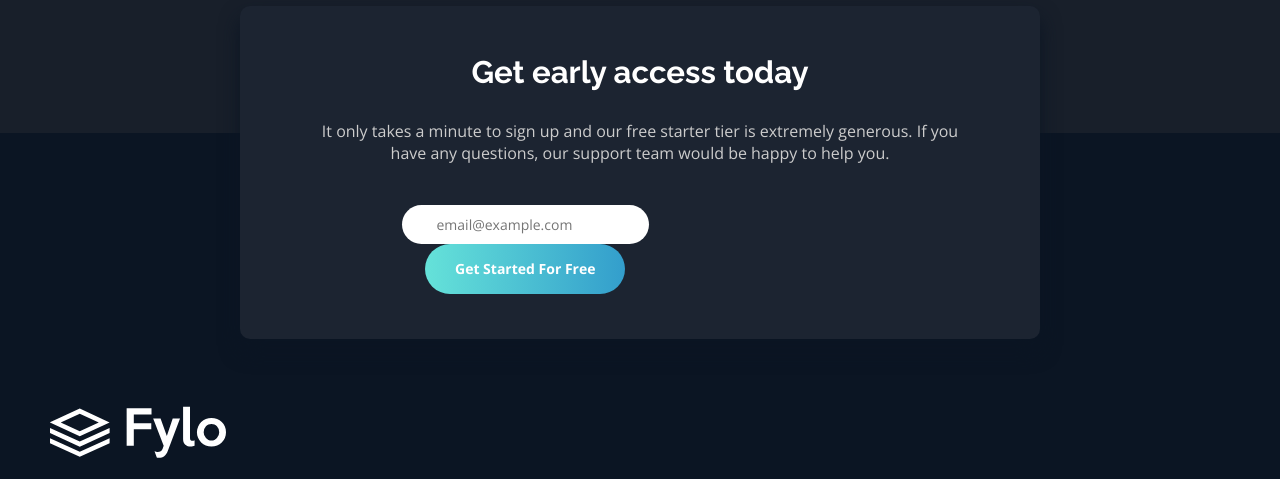
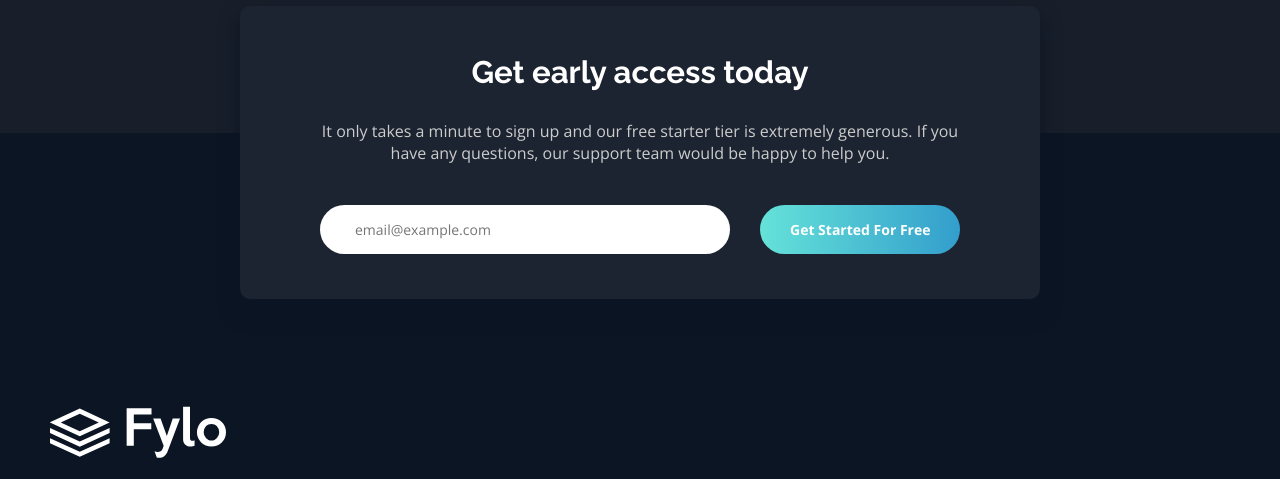
Before and after one commit to Eyoatam/Frontend-Mentor-Fylo-landing-page, a plain HTML site: page index.html in a window 1280 px wide. Shown: the part 2828-3307 px from the top of the page. Drawn offline with nearby package versions, Linux system fonts and the light colour scheme.

Commit message:
fixed some issues in the form

```diff
--- a/index.html
+++ b/index.html
@@ -204,15 +204,12 @@
           </p>
 
           <form class="signIn__form">
-            <label for="email">
             <input
               type="email"
               name="email"
-              id="email"
               placeholder="email@example.com"
             />
-            <input id="email" type="submit" value="Get Started For Free" class="button" />
-            </label>
+            <input type="submit" value="Get Started For Free" class="button" />
           </form>
         </div>
       </div>
```
